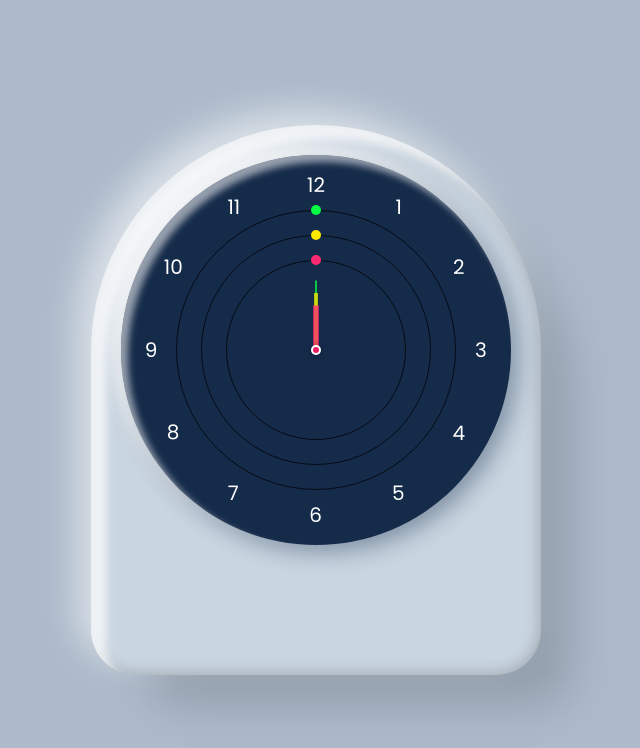
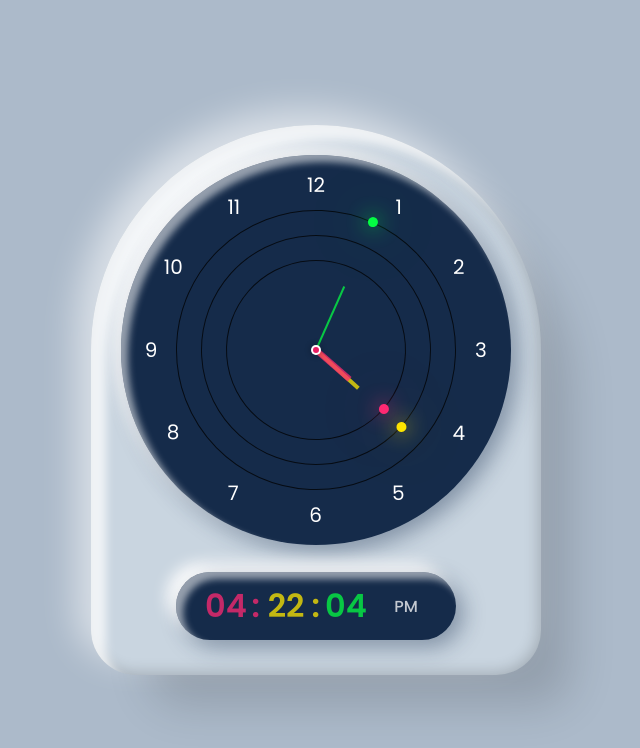
Before and after one commit to Ivanctga/html-css, a plain HTML site: page Analog-Clock-Digital/index.html in a window 1280 px wide. Shown: the whole page, without its empty margins (324-964 px from the left). Drawn offline with Linux system fonts and the light colour scheme.

Commit message:
salveclock2

```diff
--- a/Analog-Clock-Digital/index.html
+++ b/Analog-Clock-Digital/index.html
@@ -12,7 +12,6 @@
 
     <div class="clock">
         <div class="numbers">
-
             <div class="circle" id="sec" style="--clr:#04fc43"><i></i></div>
             <div class="circle" id="min" style="--clr:#fee800"><i></i></div>
             <div class="circle" id="hrs" style="--clr:#ff2972"><i></i></div>
@@ -29,8 +28,17 @@
             <span style="--i:9"><b>9</b></span>
             <span style="--i:10"><b>10</b></span>
             <span style="--i:11"><b>11</b></span>
+        </div><!--numbers-->
 
-        </div><!--numbers-->
+        <!---- Digital Clock ---->
+
+        <div id="time">
+            <div id="hour" style="--clr:#ff2972;">00</div>
+            <div id="minutes" style="--clr:#fee800;">00</div>
+            <div id="seconds" style="--clr:#04fc43">00</div>
+            <div id="ampm" style="--clr:#fff;">AM</div>
+        </div><!--time-->
+
     </div><!--clock-->
 
     <script src="src/js/script.js"></script>
--- a/Analog-Clock-Digital/src/css/style.css
+++ b/Analog-Clock-Digital/src/css/style.css
@@ -121,8 +121,62 @@ body {
     content: '';
     position: absolute;
     top: -6px;
+    left: 50%;
     width: 10px;
     height: 10px;
     background: var(--clr);
-    border-radius: 80%;
+    border-radius: 50%;
+    transform: translateX(-50%);
+    box-shadow: 0 0 20px var(--clr), 0 0 60px var(--clr);
 }
+
+#time {
+    position: absolute;
+    bottom: 35px;
+    display: flex;
+    padding: 10px 20px;
+    font-size: 2em;
+    font-weight: 600;
+    border-radius: 40px;
+    background: #152b4a;
+    box-shadow: 7px 7px 22px #152b4a66,
+    inset 7px 7px 7px rgba(255,255,255,0.55),
+    -9px -9px 15px rgba(255,255,255,1);
+}
+
+#time div {
+    position: relative;
+    width: 60px;
+    text-align: center;
+    color: var(--clr);
+    opacity: 0.75;
+}
+
+#time div:last-child {
+    font-size: 0.5em;
+    display: flex;
+    justify-content: center;
+    align-items: center;
+    font-weight: 500;
+}
+
+#time div:nth-child(1)::after,
+#time div:nth-child(2)::after {
+    content: ':';
+    position: absolute;
+    right: -4px;
+}
+
+#time div:nth-child(2)::after {
+    animation: animate 1s steps(1) infinite;
+}
+
+@keyframes animate {
+    0% {
+        opacity: 1;
+    }
+
+    50% {
+        opacity: 0;
+    }
+}
--- a/Analog-Clock-Digital/src/js/script.js
+++ b/Analog-Clock-Digital/src/js/script.js
@@ -0,0 +1,46 @@
+
+let hr = document.querySelector('#hrs');
+let mn = document.querySelector('#min');
+let sc = document.querySelector('#sec');
+
+setInterval(()=> {
+
+    let day = new Date();
+    let hh = day.getHours() * 30;
+    let mm = day.getMinutes() * 6;
+    let ss = day.getSeconds() * 6;
+
+    hr.style.transform = `rotateZ(${hh+(mm/12)}deg)`;
+    mn.style.transform = `rotateZ(${mm}deg)`;
+    sc.style.transform = `rotateZ(${ss}deg)`;
+
+
+    //Digital Clock Code
+    let hour = document.getElementById('hour');
+    let minute = document.getElementById('minutes');
+    let seconds = document.getElementById('seconds');
+    let ampm = document.getElementById('ampm');
+
+    let h = new Date().getHours();
+    let m = new Date().getMinutes();
+    let s = new Date().getSeconds();
+
+    var am = h >= 12 ? 'PM' : 'AM';
+
+    // Convert 24Hrs Clock to 12Hrs Clock
+    if(h > 12) {
+        h = h -12;
+    }
+
+    //Add Zero Before Single Digit Number
+    h = (h < 10) ? "0" + h : h;
+    m = (m < 10) ? "0" + m : m;
+    s = (s < 10) ? "0" + s : s;
+
+    hour.innerHTML = h;
+    minute.innerHTML = m;
+    seconds.innerHTML = s;
+    ampm.innerHTML = am;
+
+
+})
```
